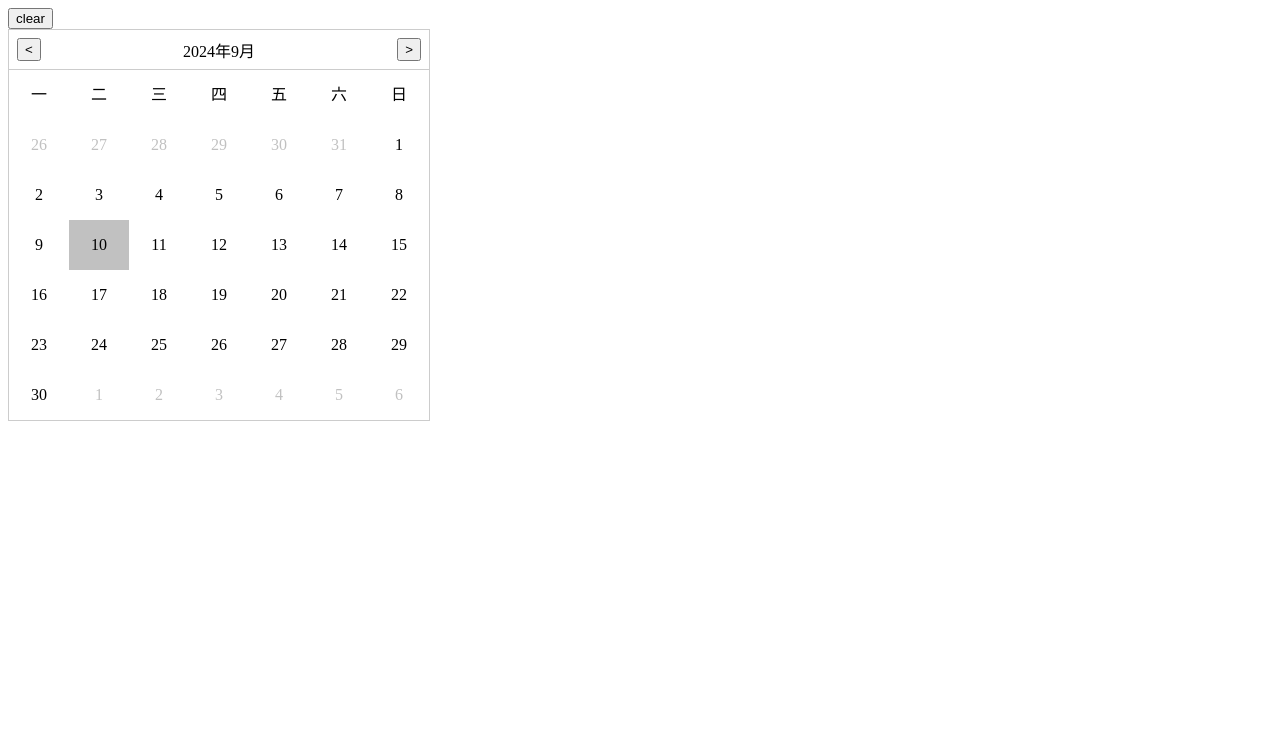
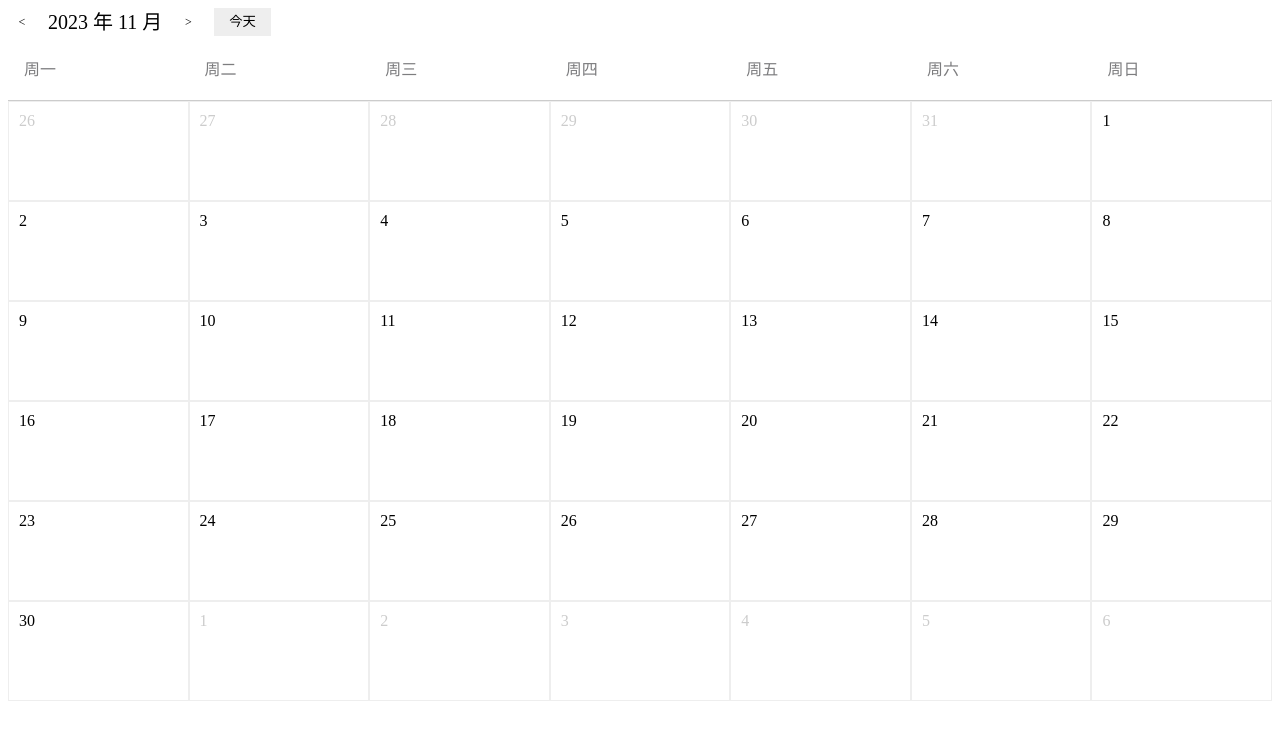
Before and after one commit to nan-0125/react-component-test, a React (Vite) app: page / in a window 1280 px wide. Shown: the top 740 px of the page. Built offline with nearby package versions, Linux system fonts and the light colour scheme.

Commit message:
feat: Calendar基本布局

```diff
--- a/package.json
+++ b/package.json
@@ -11,8 +11,11 @@
   },
   "dependencies": {
     "clsx": "^2.1.1",
+    "dayjs": "^1.11.13",
     "react": "^18.3.1",
-    "react-dom": "^18.3.1"
+    "react-dom": "^18.3.1",
+    "sass": "^1.78.0",
+    "scss": "^0.2.4"
   },
   "devDependencies": {
     "@eslint/js": "^9.9.0",
--- a/src/App.tsx
+++ b/src/App.tsx
@@ -1,13 +1,10 @@
-import { useState } from "react"
-import Calendar from "./components/Calendar-mini"
+import dayjs from "dayjs"
+import Calendar from "./components/Calendar"
 
 function App() {
-  const [date, setState] = useState<Date | undefined>(new Date())
   return (
     <>
-      <button onClick={() => setState(undefined)}>clear</button>
-      <Calendar value={date} onChange={(date) => setState(date)}  />
-      {/* <Calendar defaultValue={new Date('2022-1-1')} onChange={(date) => console.log(date.toLocaleDateString())} /> */}
+      <Calendar value={dayjs()}  />
     </>
   )
 }
--- /dev/null
+++ b/src/components/Calendar/Header/index.scss
@@ -0,0 +1,50 @@
+.calendar-header {
+    &-left {
+        display: flex;
+        align-items: center;
+
+        height: 28px;
+        line-height: 28px;
+    }
+
+    &-value {
+        font-size: 20px;
+    }
+
+    &-btn {
+        background: #eee;
+        cursor: pointer;
+        border: 0;
+        padding: 0 15px;
+        line-height: 28px;
+
+        &:hover {
+            background: #ccc;
+        }
+    }
+
+    &-icon {
+        width: 28px;
+        height: 28px;
+
+        line-height: 28px;
+
+        border-radius: 50%;
+        text-align: center;
+        font-size: 12px;
+
+        user-select: none;
+        cursor: pointer;
+
+        margin-right: 12px;
+
+        &:not(:first-child) {
+            margin: 0 12px;
+        }
+
+        &:hover {
+            background: #ccc;
+        }
+    }
+
+}
--- /dev/null
+++ b/src/components/Calendar/Header/index.tsx
@@ -0,0 +1,22 @@
+import React from 'react'
+import './index.scss'
+
+interface HeaderProps {
+
+}
+
+const Header: React.FC<HeaderProps> = () => {
+
+    return (
+        <div className="calendar-header">
+            <div className="calendar-header-left">
+                <div className="calendar-header-icon">&lt;</div>
+                <div className="calendar-header-value">2023 年 11 月</div>
+                <div className="calendar-header-icon">&gt;</div>
+                <button className='calendar-header-btn'>今天</button>
+            </div>
+        </div>
+    )
+}
+
+export default Header
--- /dev/null
+++ b/src/components/Calendar/MonthCalendar/index.scss
@@ -0,0 +1,31 @@
+.calendar-month {
+    &-week-list {
+        display: flex;
+        width: 100%;
+        box-sizing: border-box;
+        border-bottom: 1px solid #ccc;
+
+        &-item {
+            padding: 20px 16px;
+            text-align: left;
+            color: #7d7d7f;
+            flex: 1;
+        }
+    }
+
+    &-body {
+        &-row {
+            height: 100px;
+            display: flex;
+        }
+        &-cell {
+            flex: 1;
+            border: 1px solid #eee;
+            padding: 10px;
+            color: #ccc;
+            &-current {
+                color: #000;
+            }
+        }
+    }
+}
--- /dev/null
+++ b/src/components/Calendar/MonthCalendar/index.tsx
@@ -0,0 +1,75 @@
+import React from 'react'
+import './index.scss'
+import type { CalendarProps } from '..';
+import type { Dayjs } from 'dayjs';
+import clsx from 'clsx';
+
+interface MonthCalendarProps extends CalendarProps {
+
+}
+
+interface DayInfo {
+    date: Dayjs,
+    currentMonth: boolean
+}
+
+const getAllDays = (date: Dayjs) => {
+    // const daysCount = date.daysInMonth()
+    const startDate = date.startOf('month')
+    const startDay = startDate.day() === 0 ? 6 : startDate.day()
+
+    const daysInfo: DayInfo[] = new Array(6 * 7)
+
+    for (let index = 0; index < startDay; index++) {
+        daysInfo[index] = {
+            date: startDate.subtract(startDay - index, 'day'),
+            currentMonth: false
+        }
+    }
+
+    for (let index = startDay; index < daysInfo.length; index++) {
+        const calcDate = startDate.add(index - startDay, 'day')
+        daysInfo[index] = {
+            date: calcDate,
+            currentMonth: date.month() === calcDate.month()
+        }
+
+    }
+
+    return daysInfo
+}
+
+const renderDays = (daysInfo: DayInfo[]) => {
+    const rows = []
+    for (let i = 0; i < 6; i++) {
+        const row = []
+        for (let j = 0; j < 7; j++) {
+            const item = daysInfo[i * 7 + j]
+            row[j] = <div key={j} className={clsx('calendar-month-body-cell', {
+                'calendar-month-body-cell-current': item.currentMonth
+            })}>{item.date.date()}</div>
+        }
+        rows.push(<div key={i} className="calendar-month-body-row">{row}</div>)
+    }
+    return rows
+}
+
+const MonthCalendar: React.FC<MonthCalendarProps> = (props) => {
+    const { value } = props
+    const weekList = ['周一', '周二', '周三', '周四', '周五', '周六', '周日'];
+    const allDays = getAllDays(value)
+    return (
+        <div className="calendar-month">
+            <div className="calendar-month-week-list">
+                {weekList.map(week => (
+                    <div className="calendar-month-week-list-item" key={week}>{week}</div>
+                ))}
+            </div>
+            <div className="calendar-month-body">
+                {renderDays(allDays)}
+            </div>
+        </div>
+    )
+}
+
+export default MonthCalendar
--- /dev/null
+++ b/src/components/Calendar/index.scss
@@ -0,0 +1,6 @@
+
+.calendar {
+    width: 100%;
+    height: 200px;
+    /* background: blue; */
+}
--- /dev/null
+++ b/src/components/Calendar/index.tsx
@@ -0,0 +1,32 @@
+import type { CSSProperties, ReactNode } from 'react'
+import './index.scss'
+import MonthCalendar from './MonthCalendar'
+import type { Dayjs } from 'dayjs'
+import Header from './Header'
+import clsx from 'clsx'
+
+export interface CalendarProps {
+    value: Dayjs;
+    style?: CSSProperties;
+    className?: string | string[];
+    dateRender?: (currentDate: Dayjs) => ReactNode;
+    dateInnerContent?: (currentDate: Dayjs) => ReactNode;
+    locale?: string;
+    onChange?: (date: Dayjs) => void;
+}
+
+const Calendar: React.FC<CalendarProps> = (props) => {
+    const {
+        style,
+        className
+    } = props
+
+    return (
+        <div className={clsx("calendar", className)} style={style}>
+            <Header />
+            <MonthCalendar {...props} />
+        </div>
+    )
+}
+
+export default Calendar
```
Also changed, not shown: 1 other file (tests, documents, lock files or other folders).
